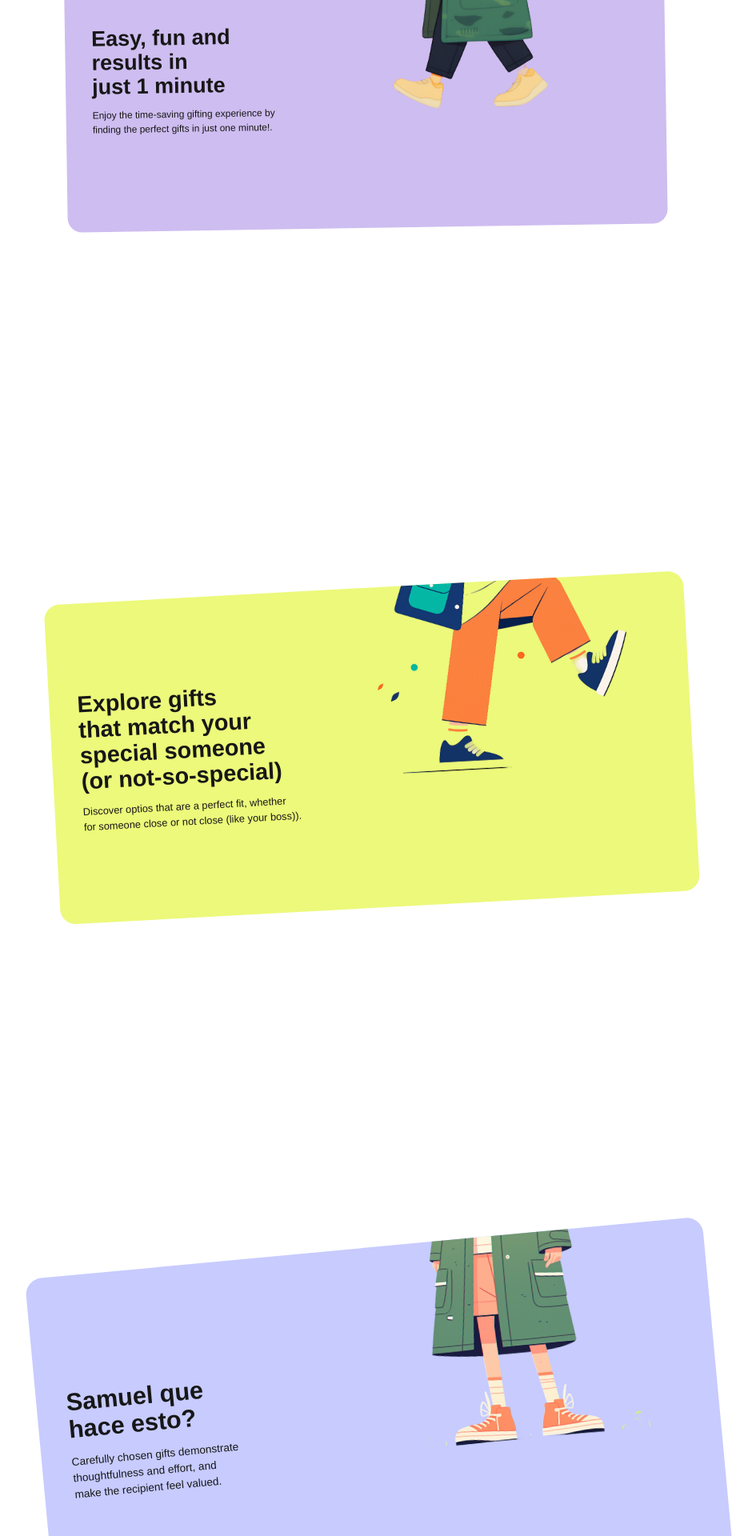
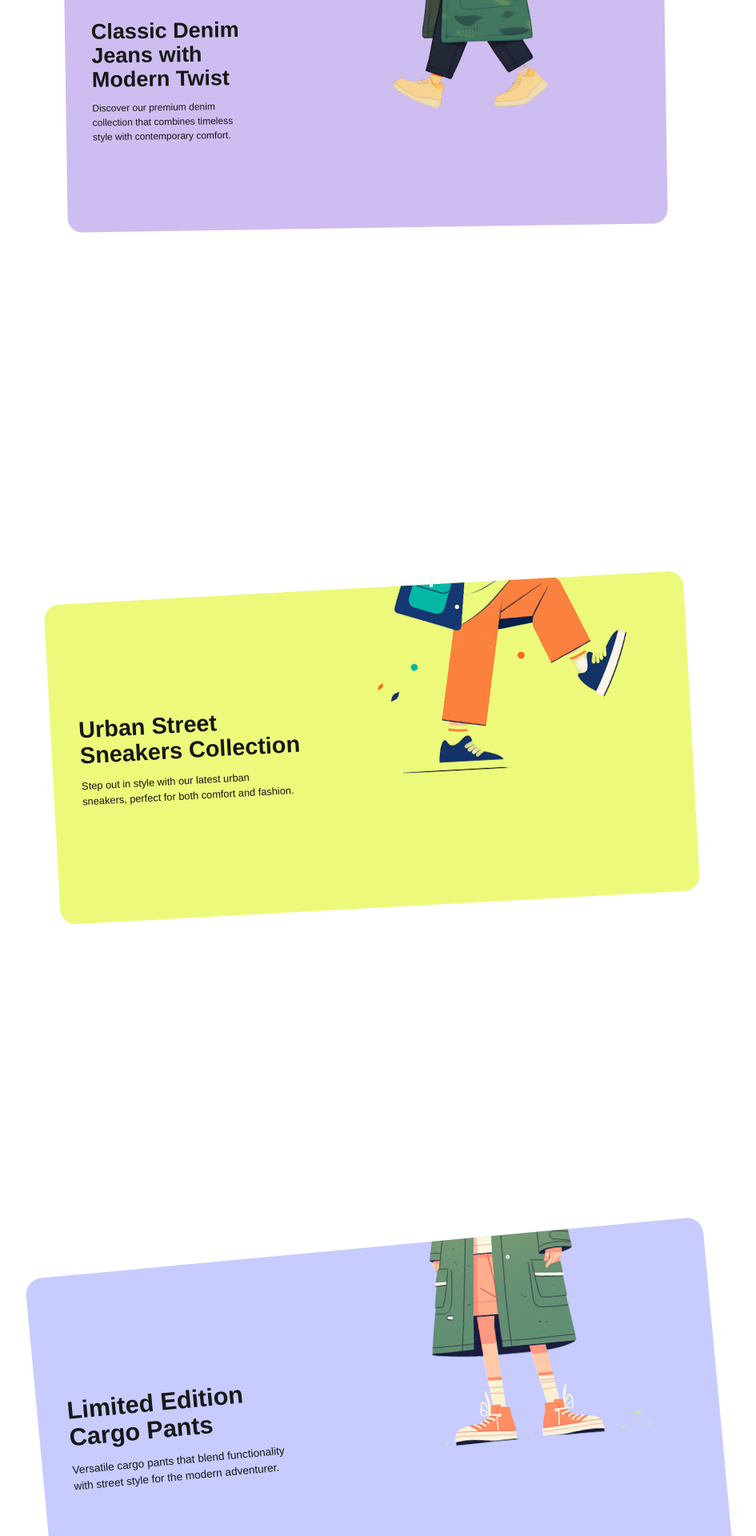
Before and after one commit to elpertz/playground, a Next.js app: page / in a window 1280 px wide. Shown: the part 480-2400 px from the top of the page at 80% size, without its empty margins (186-1131 px from the left). Built offline with nearby package versions, Linux system fonts and the light colour scheme.

Commit message:
Update card titles to focus on pants and shoes

```diff
--- a/app/data.ts
+++ b/app/data.ts
@@ -8,56 +8,38 @@ export interface Benefit {
 
 export const benefits: Benefit[] = [
   {
-    title: "Easy, fun and results in just 1 minute",
-
+    title: "Classic Denim Jeans with Modern Twist",
     description:
-      "Enjoy the time-saving gifting experience by finding the perfect gifts in just one minute!.",
-
+      "Discover our premium denim collection that combines timeless style with contemporary comfort.",
     src: "/images/img 01.png",
-
     color: "#CEBDF0",
   },
-
   {
-    title: "Explore gifts that match your special someone (or not-so-special)",
-
+    title: "Urban Street Sneakers Collection",
     description:
-      "Discover optios that are a perfect fit, whether for someone close or not close (like your boss)).",
-
+      "Step out in style with our latest urban sneakers, perfect for both comfort and fashion.",
     src: "/images/img 02.png",
-
     color: "#ECF97A",
   },
-
   {
-    title: "Samuel que hace esto?",
-
+    title: "Limited Edition Cargo Pants",
     description:
-      "Carefully chosen gifts demonstrate thoughtfulness and effort, and make the recipient feel valued.",
-
+      "Versatile cargo pants that blend functionality with street style for the modern adventurer.",
     src: "/images/img 03.png",
-
     color: "#C7CBFE",
   },
   {
-    title: "Explore gifts that match your special someone (or not-so-special)",
-
+    title: "High-Performance Running Shoes",
     description:
-      "Discover optios that are a perfect fit, whether for someone close or not close (like your boss)).",
-
+      "Experience ultimate comfort with our cutting-edge running shoes designed for peak performance.",
     src: "/images/img 04.png",
-
     color: "#FF7D61",
   },
-
   {
-    title: "Make your gift more special",
-
+    title: "Designer Track Pants Collection",
     description:
-      "We provide fun and unique suggestions along with our results to MAKE a difference if you want to.",
-
+      "Elevate your casual wear with our premium track pants, where style meets comfort.",
     src: "/images/img 05.png",
-
     color: "#F99FEC",
   },
 ];
```
